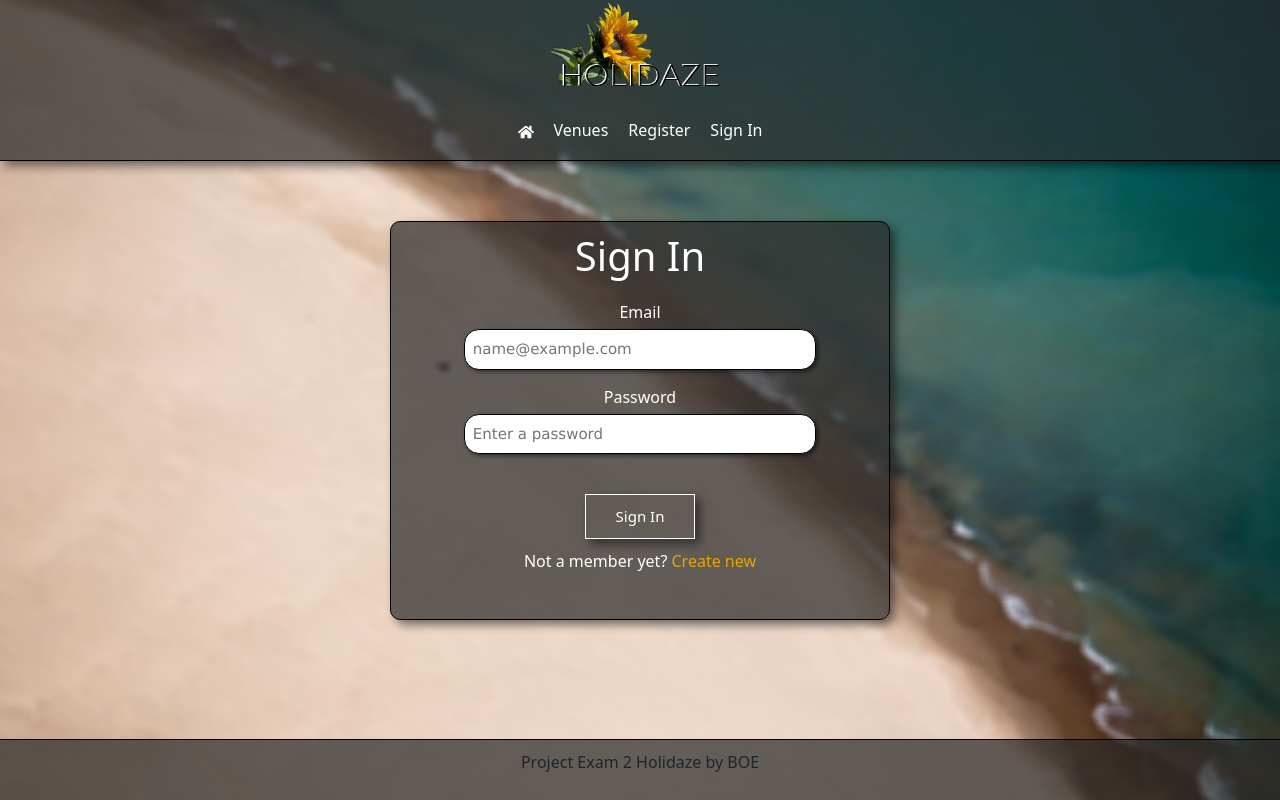
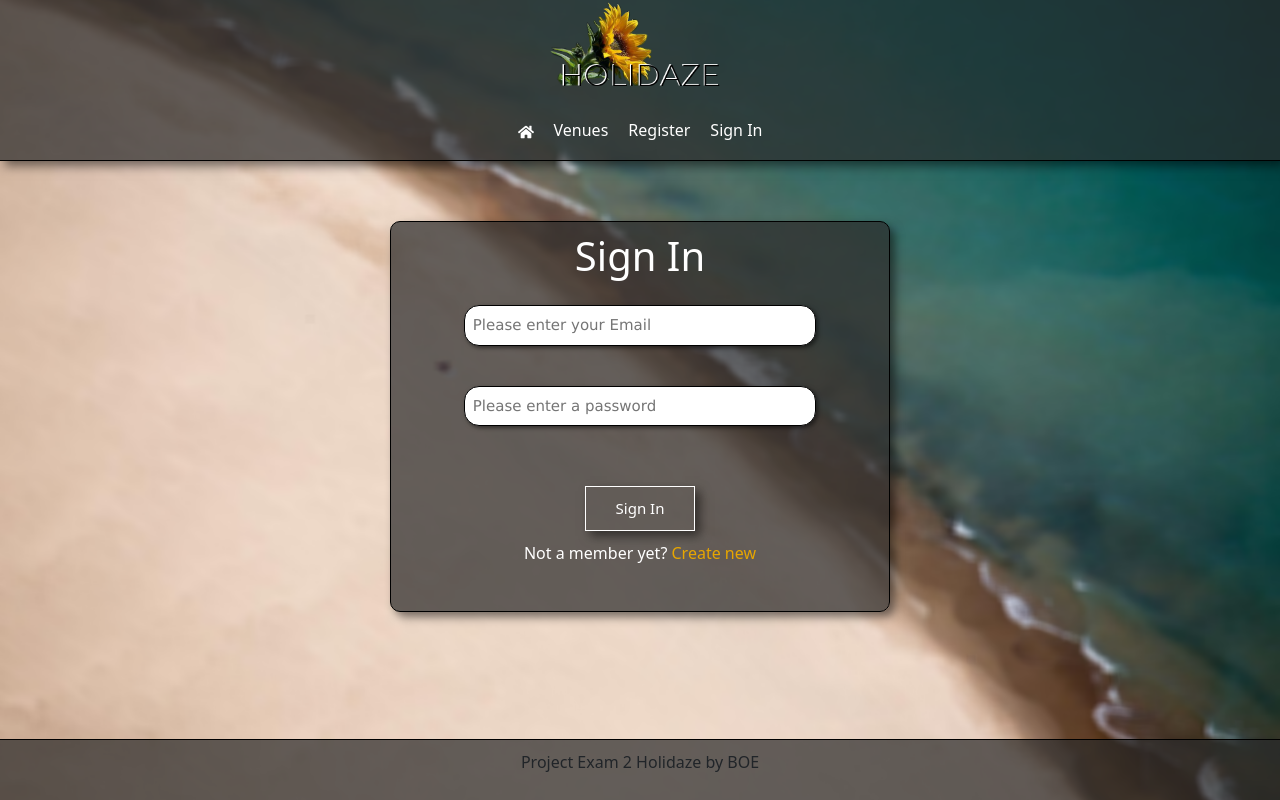
Before and after one commit to th3boe/project-exam-2-holidaze, a React (Create React App) app: page /signin in a window 1280 px wide. Built offline with nearby package versions, Linux system fonts and the light colour scheme; the HTML template or start-up script is replaced by a standard one.

Commit message:
change form to yup and add them to component + css

```diff
--- /dev/null
+++ b/src/components/Forms/regForm.jsx
@@ -0,0 +1,153 @@
+import { useNavigate, Link } from "react-router-dom";
+import { useState } from "react";
+import { useForm } from "react-hook-form";
+import { API_HOLIDAZE_URL, TOKEN_AUTH } from "../../constants/api";
+import { yupResolver } from "@hookform/resolvers/yup";
+import * as yup from "yup";
+import Button from "../Button/";
+import styles from "./form.module.css";
+
+// URL
+
+const action = "/register";
+const method = "POST";
+
+const URL = API_HOLIDAZE_URL + TOKEN_AUTH + action;
+
+// Validation requirements
+
+const schema = yup.object({
+  name: yup
+    .string()
+    .min(1)
+    .max(20, "Your name cannot be more than 20 character")
+    .required("Please enter your first name"),
+  email: yup
+    .string()
+    .email()
+    .matches(
+      /^[\w\-.]+@(stud\.)?noroff\.no$/,
+      "Enter a valid stud.noroff.no or noroff.no email address"
+    ),
+  password: yup
+    .string()
+    .min(8, "Your password must be at least 8 characters")
+    .required("Please enter a password"),
+  avatar: yup.string().url("enter a valid image URL"),
+  manager: yup.boolean(false),
+});
+
+// Registration function
+
+export default function RegForm() {
+  const {
+    register,
+    handleSubmit,
+    formState: { errors },
+  } = useForm({
+    resolver: yupResolver(schema),
+  });
+
+  //   const [manager, setManager] = useState(false);
+  const [submitForm, setSubmitForm] = useState(false);
+  const [formError, setFormError] = useState(false);
+
+  const navigate = useNavigate();
+
+  async function onSubmit(profile) {
+    const body = JSON.stringify(profile);
+
+    try {
+      const response = await fetch(URL, {
+        headers: {
+          "Content-Type": "application/json",
+        },
+        method: method,
+        body: body,
+      });
+
+      const result = await response.json();
+
+      if (response.status === 201) {
+        setSubmitForm(true);
+        setFormError(false);
+        console.log(profile, result, "YOU'RE GOLDEN!");
+        navigate("/signin");
+      }
+
+      if (response.status !== 201) {
+        console.log(profile, result, "NOT THIS TIME, SORRY");
+        setFormError(true);
+        setSubmitForm(false);
+        alert(
+          "Something seems to have gone wrong - user may already exist.. Please feel free to try again."
+        );
+      }
+
+      return result;
+    } catch (error) {
+      console.log(error);
+    }
+  }
+
+  return (
+    <div>
+      <form className={styles.form} onSubmit={handleSubmit(onSubmit)}>
+        <input
+          className={styles.inputSize}
+          type="text"
+          name="name"
+          placeholder="Enter your name"
+          {...register("name")}
+        />
+        <p>{errors.name?.message}</p>
+        <input
+          className={styles.inputSize}
+          type="email"
+          name="email"
+          placeholder="Please enter your Email"
+          {...register("email")}
+        />
+        <p>{errors.email?.message}</p>
+        <input
+          className={styles.inputSize}
+          type="password"
+          name="password"
+          placeholder="Please enter a password"
+          {...register("password")}
+        />
+        <p>{errors.password?.message}</p>
+        <input
+          className={styles.inputSize}
+          type="url"
+          name="avatar"
+          placeholder="Please enter image url"
+          {...register("avatar")}
+        />
+        <p>{errors.avatar?.message}</p>
+
+        <div>
+          <p>Become a manager through Holidaze?</p>
+          <label className={styles.switch}>
+            <input
+              type="checkbox"
+              name="venueManager"
+              //   onChange={(e) => setManager({ manager: !manager })}
+              onChange={(check) => !check}
+              {...register("venueManager")}
+            />{" "}
+            <span className={styles.slider}></span>
+          </label>
+        </div>
+
+        <div className={styles.button}>
+          <Button name={"Register"} type="submit" />
+        </div>
+        <p className={styles.member}>
+          Already a member?
+          <Link to="/signin"> Sign In here</Link>
+        </p>
+      </form>
+    </div>
+  );
+}
--- /dev/null
+++ b/src/components/Forms/signinForm.jsx
@@ -0,0 +1,112 @@
+import { useNavigate, Link } from "react-router-dom";
+import { useState, useContext } from "react";
+import { useForm } from "react-hook-form";
+import { API_HOLIDAZE_URL, TOKEN_AUTH } from "../../constants/api";
+import { yupResolver } from "@hookform/resolvers/yup";
+import * as yup from "yup";
+import axios from "axios";
+import AuthContext from "../../context/AuthContext";
+import Button from "../Button/";
+import styles from "./form.module.css";
+
+// URL
+
+const action = "/login";
+const method = "POST";
+
+const URL = API_HOLIDAZE_URL + TOKEN_AUTH + action;
+
+// Validation requirements
+
+const schema = yup
+  .object({
+    email: yup
+      .string()
+      .email()
+      .matches(
+        /^[\w\-.]+@(stud\.)?noroff\.no$/,
+        "Enter a valid stud.noroff.no or noroff.no email address"
+      ),
+    password: yup
+      .string()
+      .min(8, "Your password must be at least 8 characters")
+      .required("Please enter a password"),
+  })
+  .required();
+
+// Sign In function
+
+export default function SignInForm() {
+  const {
+    register,
+    handleSubmit,
+    formState: { errors },
+  } = useForm({
+    resolver: yupResolver(schema),
+  });
+
+  const [submitForm, setSubmitForm] = useState(false);
+  const [formError, setFormError] = useState(false);
+  const [, setAuthenticate] = useContext(AuthContext);
+
+  const navigate = useNavigate();
+
+  async function onSubmit(data) {
+    const options = {
+      email: data.email,
+      password: data.password,
+    };
+
+    try {
+      const response = await axios.post(URL, options);
+
+      console.log(response.data);
+
+      if (response.status === 200) {
+        setSubmitForm(true);
+        setFormError(false);
+        setAuthenticate(response.data);
+        navigate("/profile" + `/${response.data.name}`);
+        console.log(response.data.name);
+        console.log(response.data, "You're signed in");
+      }
+
+      if (response.status !== 200) {
+        console.log(response.data, "NOT THIS TIME, SORRY");
+        setFormError(true);
+        setSubmitForm(false);
+        alert("FAILURE ALERT! Your username and/or password is incorrect");
+      }
+    } catch (error) {
+      console.log(error);
+    }
+  }
+
+  return (
+    <form className={styles.form} onSubmit={handleSubmit(onSubmit)}>
+      <input
+        className={styles.inputSize}
+        type="email"
+        name="email"
+        placeholder="Please enter your Email"
+        {...register("email")}
+      />
+      <p className={styles.errorMessage}>{errors.email?.message}</p>
+      <input
+        className={styles.inputSize}
+        type="password"
+        name="password"
+        placeholder="Please enter a password"
+        {...register("password")}
+      />
+      <p className={styles.errorMessage}>{errors.password?.message}</p>
+      <div className={styles.button}>
+        <Button name={"Sign In"} type="submit" />
+      </div>
+      <p className={styles.member}>
+        Not a member yet?
+        <Link to="/register"> Create new</Link>
+      </p>
+    </form>
+  );
+}
--- a/src/pages/Register/index.jsx
+++ b/src/pages/Register/index.jsx
@@ -1,5 +1,5 @@
 import React from "react";
-import RegistrationForm from "../../components/Forms/registrationForm.jsx";
+import RegForm from "../../components/Forms/regForm.jsx";
 import styles from "./register.module.css";
 
 // Register Function
@@ -10,7 +10,7 @@ export default function Register() {
       <div className={styles.card}>
         <h1 className={styles.titleCard}>Join our Holidaze family</h1>
         <div>
-          <RegistrationForm />
+          <RegForm />
         </div>
       </div>
     </div>
--- a/src/pages/SignIn/index.jsx
+++ b/src/pages/SignIn/index.jsx
@@ -2,110 +2,72 @@ import React from "react";
 import { useNavigate, Link } from "react-router-dom";
 import { useState } from "react";
 import Button from "../../components/Button/";
+import SignInForm from "../../components/Forms/signinForm";
 import styles from "./signin.module.css";
 
 export default function SignIn() {
-  const navigate = useNavigate();
+  // const navigate = useNavigate();
 
-  const [email, setEmail] = useState("");
-  const [password, setPassword] = useState("");
-  const [formErrors, setFormErrors] = useState({
-    email: "",
-    password: "",
-  });
+  // const [email, setEmail] = useState("");
+  // const [password, setPassword] = useState("");
+  // const [formErrors, setFormErrors] = useState({
+  //   email: "",
+  //   password: "",
+  // });
 
-  const handleInputChange = (event) => {
-    const value = event.target.value;
-    if (event.target.name === "email") {
-      setEmail(value);
-    }
-    if (event.target.name === "password") {
-      setPassword(value);
-    }
-  };
+  // const handleInputChange = (event) => {
+  //   const value = event.target.value;
+  //   if (event.target.name === "email") {
+  //     setEmail(value);
+  //   }
+  //   if (event.target.name === "password") {
+  //     setPassword(value);
+  //   }
+  // };
 
-  const handleFormSubmit = (event) => {
-    event.preventDefault();
-    const signinForm = { email, password };
+  // const handleFormSubmit = (event) => {
+  //   event.preventDefault();
+  //   const signinForm = { email, password };
 
-    const formValidate = {
-      //   name:
-      //     ? "The name value must not contain punctuation symbols apart from underscore (_)"
-      //     : "",
-      password:
-        password.length < 8
-          ? "Your password is required to be at least 8 characters"
-          : "",
-      email: !/^[^\s@]+@[^\s@]+\.[^\s@]+$/.test(email)
-        ? "You have entered an invalid email address"
-        : "",
-      //   avatar:
-      //     avatar.length < 3
-      //       ? "The description is required to be at least 3 characters"
-      //       : "",
-    };
+  //   const formValidate = {
+  //       name:
+  //         ? "The name value must not contain punctuation symbols apart from underscore (_)"
+  //         : "",
+  //     password:
+  //       password.length < 8
+  //         ? "Your password is required to be at least 8 characters"
+  //         : "",
+  //     email: !/^[^\s@]+@[^\s@]+\.[^\s@]+$/.test(email)
+  //       ? "You have entered an invalid email address"
+  //       : "",
+  //       avatar:
+  //         avatar.length < 3
+  //           ? "The description is required to be at least 3 characters"
+  //           : "",
+  //   };
 
-    if (Object.values(formValidate).some((error) => error !== "")) {
-      setFormErrors(formValidate);
-    } else {
-      alert("Welcome!");
-      navigate("/profile");
+  //   if (Object.values(formValidate).some((error) => error !== "")) {
+  //     setFormErrors(formValidate);
+  //   } else {
+  //     alert("Welcome!");
+  //     navigate("/profile");
 
-      console.log(signinForm);
-      setEmail("");
-      setPassword("");
-      setFormErrors({
-        email: "",
-        password: "",
-      });
-    }
-  };
+  //     console.log(signinForm);
+  //     setEmail("");
+  //     setPassword("");
+  //     setFormErrors({
+  //       email: "",
+  //       password: "",
+  //     });
+  //   }
+  // };
 
   return (
     <div className={styles.pageWrapper}>
       <div className={styles.card}>
         <h1 className={styles.titleCard}>Sign In</h1>
         <div>
-          <form className={styles.form} onSubmit={handleFormSubmit}>
-            <label htmlFor="email">Email</label>
-            <input
-              className={styles.inputSize}
-              type="email"
-              id="email"
-              name="email"
-              value={email}
-              placeholder="name@example.com"
-              pattern="^[\w\-.]+@(stud\.)?noroff\.no$"
-              title="email needs to be stud.noroff.no or noroff.no"
-              onChange={handleInputChange}
-            />
-
-            {formErrors.email && (
-              <div className={styles.errorMessage}>{formErrors.email}</div>
-            )}
-
-            <label htmlFor="password">Password</label>
-            <input
-              className={styles.inputSize}
-              type="password"
-              id="password"
-              name="password"
-              value={password}
-              placeholder="Enter a password"
-              onChange={handleInputChange}
-            />
-
-            {formErrors.password && (
-              <div className={styles.errorMessage}>{formErrors.password}</div>
-            )}
-            <div className={styles.button}>
-              <Button name={"Sign In"} />
-            </div>
-            <p className={styles.notMember}>
-              Not a member yet?
-              <Link to="/register"> Create new</Link>
-            </p>
-          </form>
+          <SignInForm />
         </div>
       </div>
     </div>
--- a/src/pages/SignIn/signin.module.css
+++ b/src/pages/SignIn/signin.module.css
@@ -13,47 +13,3 @@
   margin: 10px auto;
   max-width: 500px;
 }
-
-.form {
-  width: 80%;
-  margin: 10px auto;
-  padding: 10px;
-  display: flex;
-  flex-direction: column;
-}
-
-.inputSize {
-  margin: 5px 5px 15px 5px;
-  padding: 8px;
-  border: 1px solid black;
-  border-radius: 15px;
-  box-shadow: 2px 2px 4px rgba(0, 0, 0, 0.507);
-  font-size: 15px;
-  font-family: "Lucida Sans", "Lucida Sans Regular", "Lucida Grande",
-    "Lucida Sans Unicode", Geneva, Verdana, sans-serif;
-}
-
-.notMember a {
-  color: #e7a600;
-}
-
-.notMember a:hover {
-  color: #ffc126;
-}
-
-.button {
-  padding-top: 15px;
-}
-
-/* error */
-
-.errorMessage {
-  text-align: center;
-  margin: 10px auto;
-  padding: 10px;
-  max-width: 380px;
-  background-color: rgba(255, 0, 0, 0.515);
-  border: 1px solid rgb(116, 8, 8);
-  box-shadow: 2px 2px 4px 0 rgba(105, 1, 1, 0.363);
-  border-radius: 8px;
-}
```
Also changed, not shown: src/components/Forms/form.module.css (+10 -9 lines).
